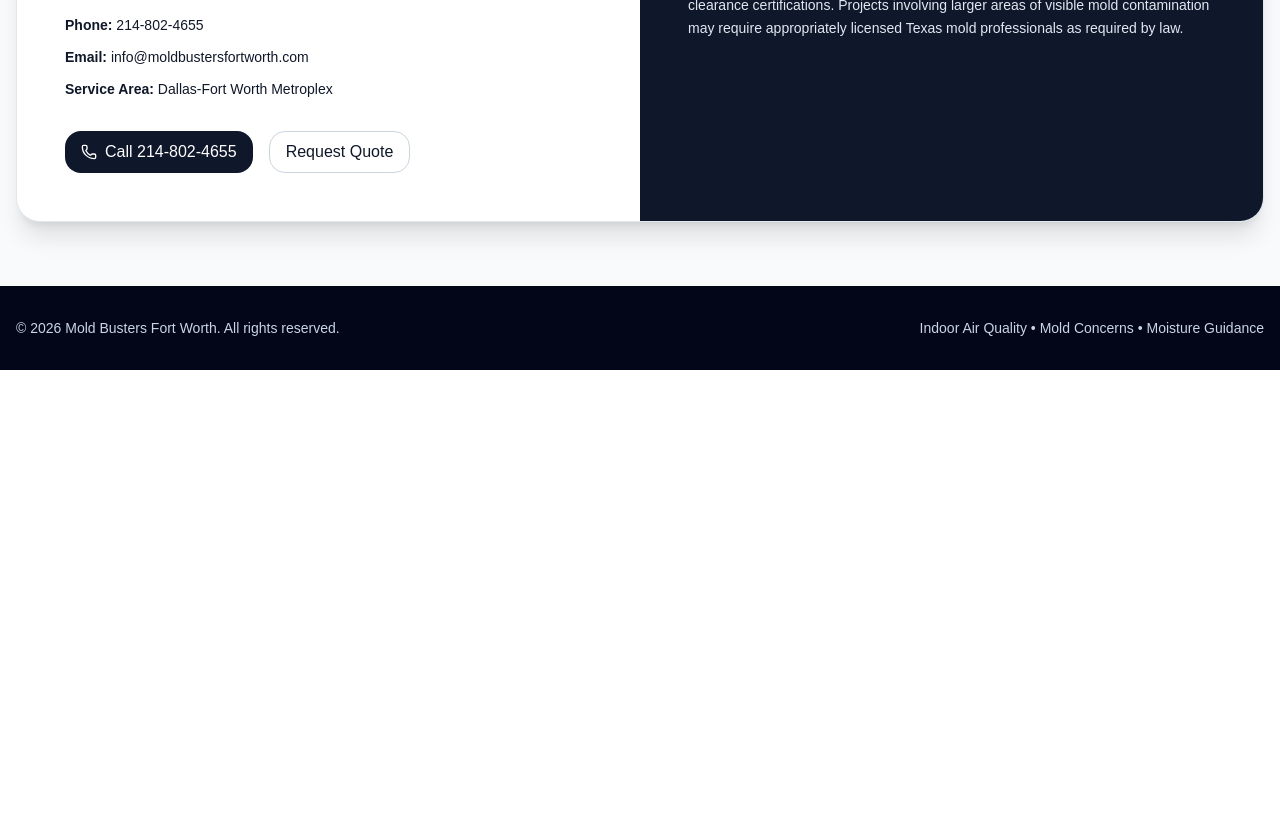
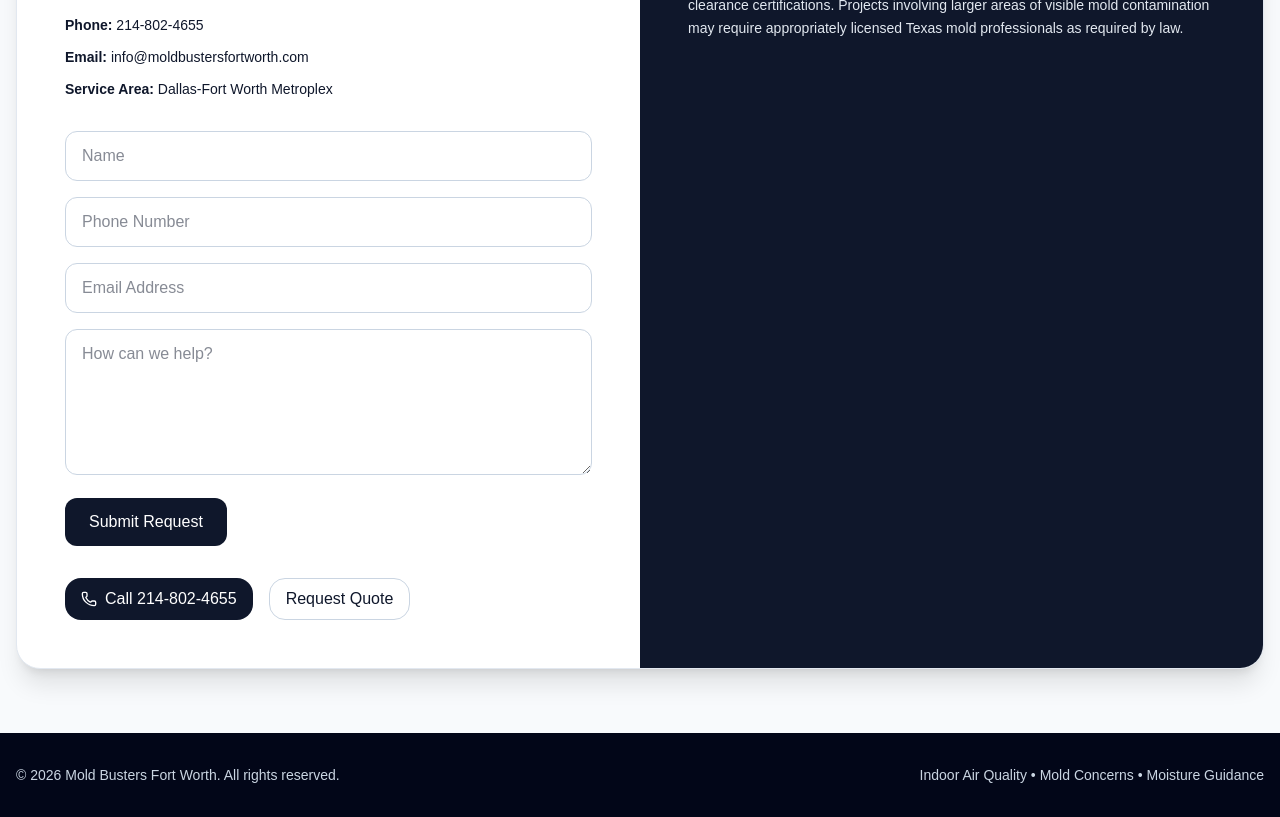
Before and after one commit to MoldBustersTexas/MoldBustersFortWorth, a Next.js app: page / in a window 1280 px wide. Shown: the part 2720-3537 px from the top of the page. Before the commit the page ends 3090 px from the top, so only its background shows below. Built offline with nearby package versions, Linux system fonts and the light colour scheme; no server answers.

Commit message:
add contact form

```diff
--- a/app/page.tsx
+++ b/app/page.tsx
@@ -197,6 +197,51 @@ export default function MoldBustersFortWorthWebsite() {
                 <p><strong>Email:</strong> info@moldbustersfortworth.com</p>
                 <p><strong>Service Area:</strong> Dallas-Fort Worth Metroplex</p>
               </div>
+              <form
+  action="https://formsubmit.co/Info@MoldBustersFortWorth.com"
+  method="POST"
+  className="space-y-4 mt-8"
+>
+  <input type="hidden" name="_captcha" value="false" />
+
+  <input
+    type="text"
+    name="name"
+    placeholder="Name"
+    required
+    className="w-full border border-slate-300 rounded-xl px-4 py-3"
+  />
+
+  <input
+    type="tel"
+    name="phone"
+    placeholder="Phone Number"
+    className="w-full border border-slate-300 rounded-xl px-4 py-3"
+  />
+
+  <input
+    type="email"
+    name="email"
+    placeholder="Email Address"
+    required
+    className="w-full border border-slate-300 rounded-xl px-4 py-3"
+  />
+
+  <textarea
+    name="message"
+    placeholder="How can we help?"
+    rows={5}
+    required
+    className="w-full border border-slate-300 rounded-xl px-4 py-3"
+  />
+
+  <button
+    type="submit"
+    className="bg-slate-900 text-white px-6 py-3 rounded-xl font-medium hover:bg-slate-800 transition"
+  >
+    Submit Request
+  </button>
+</form>
               <div className="mt-8 flex gap-4">
                 <Button className="rounded-2xl"><Phone className="w-4 h-4 mr-2" /> Call 214-802-4655</Button>
                 <Button variant="outline" className="rounded-2xl">Request Quote</Button>
```
